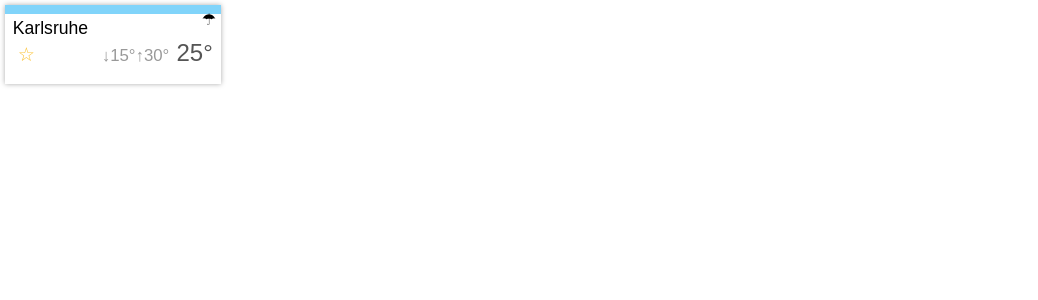
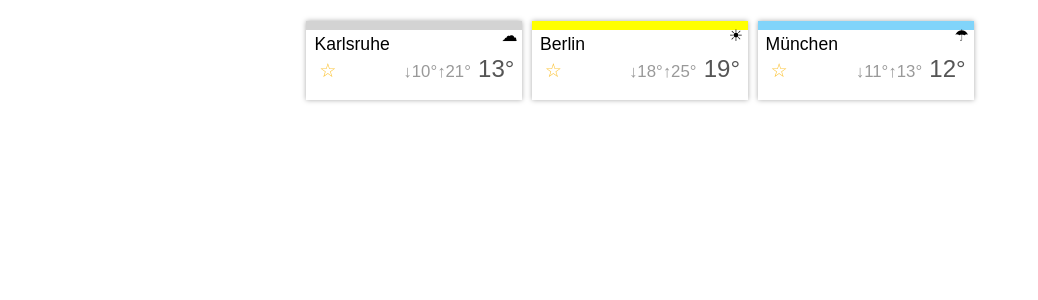
Before and after one commit to Maaahki/react-workshop-weather-app, a React (Create React App) app: page / in a window 1280 px wide. Shown: the top 300 px of the page, without its empty margins (0-1038 px from the left). Built offline with nearby package versions, Linux system fonts and the light colour scheme.

Commit message:
Add WeatherList component
Use some dummy weather data to show several WeatherTile components as
children of a WeatherList component

```diff
--- a/src/App.jsx
+++ b/src/App.jsx
@@ -1,9 +1,36 @@
 import React from 'react';
 import './App.css';
-import WeatherTile from './components/WeatherTile';
+import WeatherList from './components/WeatherList';
+
+// Define some constant weather data, which can be used in the application
+// for demo purposes.
+const weatherData = [
+  {
+    locationName: 'Karlsruhe',
+    minTemperature: 10,
+    maxTemperature: 21,
+    temperature: 13,
+    state: 'cloudy'
+  },
+  {
+    locationName: 'Berlin',
+    minTemperature: 18,
+    maxTemperature: 25,
+    temperature: 19,
+    state: 'sunny'
+  },
+  {
+    locationName: 'München',
+    minTemperature: 11,
+    maxTemperature: 13,
+    temperature: 12,
+    state: 'rainy'
+  }
+];
+
 
 function App() {
-  return <WeatherTile locationName="Karlsruhe" temperature={25} minTemperature={15} maxTemperature={30} />;
+  return <WeatherList data={weatherData} />;
 }
 
 export default App;
--- /dev/null
+++ b/src/components/WeatherList.jsx
@@ -0,0 +1,26 @@
+import React from 'react';
+import WeatherTile from './WeatherTile';
+
+class WeatherList extends React.Component {
+
+  render() {
+    const { data } = this.props;
+    return (
+      <ul className="weather-list">
+        { data.map((item) => (
+            <WeatherTile
+              key={item.locationName}
+              locationName={item.locationName}
+              minTemperature={item.minTemperature}
+              maxTemperature={item.maxTemperature}
+              temperature={item.temperature}
+              state={item.state}
+            />
+          )) }
+      </ul>
+    );
+  }
+
+}
+
+export default WeatherList;
--- a/src/components/WeatherTile.jsx
+++ b/src/components/WeatherTile.jsx
@@ -33,11 +33,12 @@ class WeatherTile extends React.Component {
       locationName,
       minTemperature,
       maxTemperature,
-      temperature
+      temperature,
+      state
     } = this.props;
 
     return (
-      <div className="weather-tile weather-tile--rainy">
+      <li className={`weather-tile weather-tile--${state}`}>
         <h1 className="weather-tile__city">{locationName}</h1>
         <div className="weather-tile__temperature">
           <span className="temperature__min">{minTemperature}°</span>
@@ -48,7 +49,7 @@ class WeatherTile extends React.Component {
           faved={faved}
           onClick={this.handleClickFavIcon}
         />
-      </div>
+      </li>
     );
   }
 }
```
